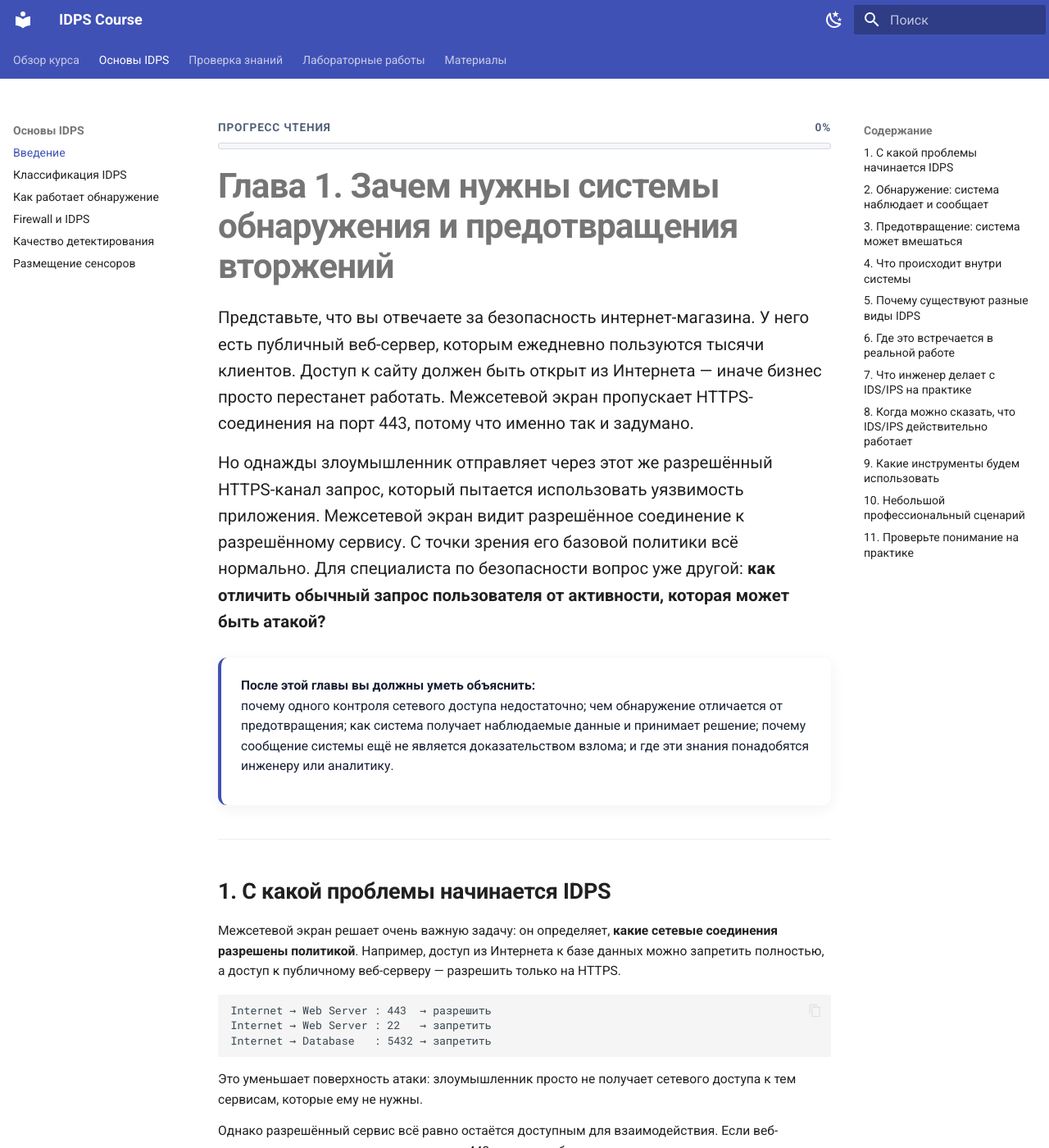
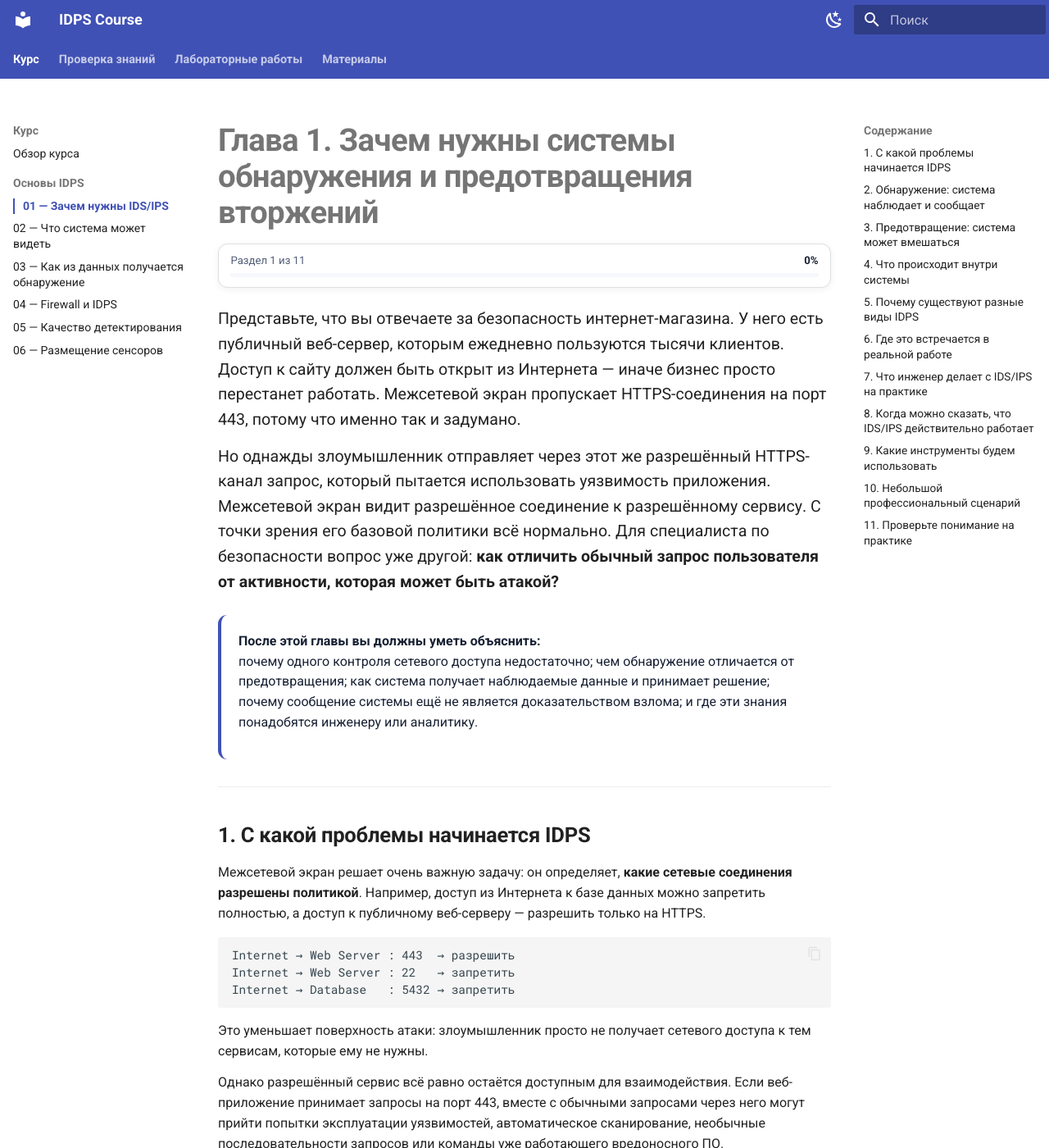
Before and after one commit to 11ndra/spvo, an MkDocs documentation site: the page built from docs/course/01-intro.md, in a window 1280 px wide and 1400 px high. Shown: the whole window at 82% size. Built offline with MkDocs 1.6.1 and Material for MkDocs 9.7.7, drawn with Linux system fonts in a browser that asks for light colours; some of the changed text lies outside the part shown.

```diff
--- a/docs/assets/javascripts/course.js
+++ b/docs/assets/javascripts/course.js
@@ -147,54 +147,114 @@ document.addEventListener("DOMContentLoaded", () => {
 
 
 
-function initializeReadingProgress() {
-  const inner = document.querySelector(".md-content__inner");
-  const article = document.querySelector(".md-content__inner > article, .md-content__inner");
-  if (!inner || !article) return;
-  if (inner.querySelector(".reading-progress")) return;
 
-  const progress = document.createElement("div");
-  progress.className = "reading-progress";
-  progress.innerHTML = `
-    <div class="reading-progress__meta">
-      <span>Прогресс чтения</span>
-      <span class="reading-progress__value">0%</span>
+
+
+function getChapterSlug(pathname = window.location.pathname) {
+  const match = pathname.match(/\/course\/([^/]+)\/?$/);
+  return match ? match[1] : null;
+}
+
+function chapterProgressKey(slug) {
+  return `idps:chapter-progress:${slug}`;
+}
+
+function readSavedChapterProgress(slug) {
+  if (!slug) return 0;
+  const raw = Number(localStorage.getItem(chapterProgressKey(slug)) || 0);
+  return Number.isFinite(raw) ? Math.max(0, Math.min(100, raw)) : 0;
+}
+
+function saveChapterProgress(slug, percent) {
+  if (!slug) return;
+  const previous = readSavedChapterProgress(slug);
+  const next = Math.max(previous, percent >= 95 ? 100 : percent);
+  localStorage.setItem(chapterProgressKey(slug), String(next));
+}
+
+function initializeChapterProgress() {
+  const slug = getChapterSlug();
+  if (!slug) return;
+
+  const inner = document.querySelector(".md-content__inner.md-typeset");
+  const h1 = inner?.querySelector(":scope > h1");
+  if (!inner || !h1 || inner.querySelector(".chapter-progress")) return;
+
+  const headings = [...inner.querySelectorAll(":scope > h2")];
+
+  const widget = document.createElement("div");
+  widget.className = "chapter-progress";
+  widget.innerHTML = `
+    <div class="chapter-progress__meta">
+      <span class="chapter-progress__section">Начало главы</span>
+      <span class="chapter-progress__value">0%</span>
     </div>
-    <div class="reading-progress__track">
-      <div class="reading-progress__bar"></div>
+    <div class="chapter-progress__track" aria-hidden="true">
+      <div class="chapter-progress__bar"></div>
     </div>
   `;
+  h1.insertAdjacentElement("afterend", widget);
 
-  const firstChild = inner.firstElementChild;
-  if (firstChild) {
-    inner.insertBefore(progress, firstChild);
-  } else {
-    inner.appendChild(progress);
+  const bar = widget.querySelector(".chapter-progress__bar");
+  const value = widget.querySelector(".chapter-progress__value");
+  const section = widget.querySelector(".chapter-progress__section");
+
+  function update() {
+    const top = window.scrollY || window.pageYOffset;
+    const start = h1.getBoundingClientRect().top + top;
+    const end = inner.getBoundingClientRect().top + top + inner.scrollHeight - window.innerHeight;
+    const range = Math.max(end - start, 1);
+    const percent = Math.round(Math.max(0, Math.min(1, (top - start) / range)) * 100);
+
+    bar.style.width = `${percent}%`;
+    value.textContent = percent >= 95 ? "Прочитано" : `${percent}%`;
+    widget.classList.toggle("is-complete", percent >= 95);
+
+    let currentIndex = -1;
+    const threshold = 145;
+    headings.forEach((heading, index) => {
+      if (heading.getBoundingClientRect().top <= threshold) currentIndex = index;
+    });
+
+    if (currentIndex >= 0) {
+      const title = headings[currentIndex].textContent.trim();
+      section.textContent = `Раздел ${currentIndex + 1} из ${headings.length} · ${title}`;
+    } else if (headings.length) {
+      section.textContent = `Раздел 1 из ${headings.length}`;
+    }
+
+    saveChapterProgress(slug, percent);
   }
 
-  const bar = progress.querySelector(".reading-progress__bar");
-  const value = progress.querySelector(".reading-progress__value");
+  update();
+  window.addEventListener("scroll", update, { passive: true });
+  window.addEventListener("resize", update);
+}
 
-  function updateProgress() {
-    const rect = article.getBoundingClientRect();
-    const pageTop = window.scrollY || window.pageYOffset;
-    const articleTop = rect.top + pageTop;
-    const articleHeight = article.scrollHeight;
-    const viewportHeight = window.innerHeight;
-    const maxScrollable = Math.max(articleHeight - viewportHeight, 1);
-    const current = Math.min(Math.max(pageTop - articleTop, 0), maxScrollable);
-    const percent = Math.max(0, Math.min(100, Math.round((current / maxScrollable) * 100)));
+function initializeHomeChapterProgress() {
+  document.querySelectorAll(".course-route a[href*='course/']").forEach((link) => {
+    if (link.querySelector(".route-progress")) return;
 
-    bar.style.width = `${percent}%`;
-    value.textContent = `${percent}%`;
-    progress.classList.toggle("reading-progress--done", percent >= 99);
-  }
+    const url = new URL(link.getAttribute("href"), window.location.href);
+    const slug = getChapterSlug(url.pathname);
+    if (!slug) return;
 
-  updateProgress();
-  window.addEventListener("scroll", updateProgress, { passive: true });
-  window.addEventListener("resize", updateProgress);
+    const percent = readSavedChapterProgress(slug);
+    const progress = document.createElement("div");
+    progress.className = "route-progress";
+    progress.innerHTML = `
+      <div class="route-progress__track">
+        <div class="route-progress__bar" style="width:${percent}%"></div>
+      </div>
+      <span class="route-progress__label">${
+        percent >= 100 ? "Прочитано" : percent > 0 ? `${percent}%` : "Не начато"
+      }</span>
+    `;
+    link.appendChild(progress);
+  });
 }
 
 document.addEventListener("DOMContentLoaded", () => {
-  initializeReadingProgress();
+  initializeChapterProgress();
+  initializeHomeChapterProgress();
 });
--- a/docs/assets/stylesheets/extra.css
+++ b/docs/assets/stylesheets/extra.css
@@ -1316,191 +1316,422 @@
 
 
 /* =========================================================
-   v2.7.1 — typography and reading progress refinements
+   v2.7.2 — coherent UI/UX pass
    ========================================================= */
 
-/* Base readability */
+/* Softer surfaces: less "dashboard", more textbook */
+[data-md-color-scheme="default"] {
+  --course-shadow: 0 2px 10px rgba(23, 32, 51, 0.045);
+}
+
+[data-md-color-scheme="slate"] {
+  --course-shadow: 0 2px 12px rgba(0, 0, 0, 0.16);
+}
+
+/* -----------------------------------------------------------------
+   Long-form typography
+   ----------------------------------------------------------------- */
+
+.md-content__inner.md-typeset {
+  max-width: 900px;
+  margin-inline: auto;
+}
+
+body:has(.home-hero) .md-content__inner.md-typeset {
+  max-width: 1120px;
+}
+
 .md-typeset {
-  font-size: .78rem;
+  font-size: .8rem;
 }
 
 .md-typeset h1 {
-  margin: 0 0 1.1rem;
-  font-size: clamp(1.9rem, 3.3vw, 2.45rem);
-  line-height: 1.16;
+  margin: .15rem 0 1.05rem;
+  font-size: clamp(1.85rem, 3vw, 2.25rem);
+  line-height: 1.15;
   font-weight: 780;
-  letter-spacing: -0.02em;
+  letter-spacing: -.018em;
 }
 
 .md-typeset h2 {
-  margin-top: 1.75em;
-  margin-bottom: .7em;
-  font-size: clamp(1.35rem, 2.1vw, 1.7rem);
+  margin-top: 1.7em;
+  margin-bottom: .65em;
+  font-size: clamp(1.28rem, 1.9vw, 1.52rem);
   line-height: 1.24;
   font-weight: 730;
+  letter-spacing: -.01em;
 }
 
 .md-typeset h3 {
-  margin-top: 1.35em;
-  margin-bottom: .55em;
-  font-size: clamp(1.08rem, 1.5vw, 1.24rem);
-  line-height: 1.28;
+  margin-top: 1.3em;
+  margin-bottom: .5em;
+  font-size: clamp(1.04rem, 1.35vw, 1.16rem);
+  line-height: 1.3;
   font-weight: 700;
 }
 
 .md-typeset h4 {
   margin-top: 1.1em;
-  margin-bottom: .45em;
-  font-size: 1rem;
+  margin-bottom: .42em;
+  font-size: .94rem;
   line-height: 1.32;
+  font-weight: 700;
 }
 
 .md-typeset p,
 .md-typeset li {
-  line-height: 1.58;
+  line-height: 1.56;
 }
 
 .md-typeset p {
-  margin: 0 0 .85em;
+  margin: 0 0 .82em;
 }
 
 .md-typeset ul,
 .md-typeset ol {
-  margin-top: .55em;
+  margin-top: .5em;
   margin-bottom: .85em;
 }
 
 .md-typeset li + li {
-  margin-top: .18em;
-}
-
-.md-content__inner > h1:first-child {
-  margin-top: .2rem;
-}
-
-/* Slightly denser long-form blocks */
+  margin-top: .16em;
+}
+
+.md-typeset blockquote {
+  margin: 1rem 0;
+  padding-left: .9rem;
+  line-height: 1.55;
+}
+
+/* Intro should feel important, but not oversized */
 .chapter-lead {
-  margin: 0 0 1.35rem;
-  font-size: 1.02rem;
-  line-height: 1.68;
+  margin: 0 0 1.25rem;
+  font-size: .98rem;
+  line-height: 1.62;
 }
 
 .chapter-lead p {
-  margin: 0 0 .8rem;
-}
-
-.chapter-outcomes,
-.chapter-summary,
-.page-goal,
-.callout-banner,
-.lab-header,
-.quiz,
+  margin-bottom: .72rem;
+}
+
+.chapter-outcomes {
+  margin: 1.15rem 0 1.6rem;
+  padding: .95rem 1.05rem;
+  box-shadow: none;
+}
+
+.chapter-outcomes p {
+  line-height: 1.55;
+}
+
+.chapter-summary {
+  margin: 1.55rem 0 1.2rem;
+  padding: 1rem 1.05rem;
+  box-shadow: none;
+}
+
 .next-step {
-  box-shadow: var(--course-shadow);
-}
-
-.chapter-outcomes p,
-.chapter-summary p,
-.page-goal,
-.next-step,
-.quiz p {
-  line-height: 1.56;
-}
-
-/* Homepage rhythm */
+  box-shadow: none;
+}
+
+/* -----------------------------------------------------------------
+   Home page hierarchy
+   ----------------------------------------------------------------- */
+
 .home-hero {
-  padding: 2.2rem 2.2rem;
+  padding: 2rem 2rem;
+  margin-bottom: 2rem;
+  box-shadow: none;
 }
 
 .home-hero h1 {
-  font-size: clamp(2rem, 4.2vw, 3.2rem);
+  max-width: 850px;
+  font-size: clamp(1.95rem, 3.5vw, 2.8rem);
   line-height: 1.08;
 }
 
 .home-hero-lead {
-  font-size: 1rem;
-  line-height: 1.65;
+  max-width: 800px;
+  font-size: .98rem;
+  line-height: 1.62;
+}
+
+.home-hero-question {
+  padding: .85rem 1rem;
 }
 
 .home-hero-question strong {
-  line-height: 1.45;
-}
-
-.big-question h3,
-.problem-card h3,
-.learning-duo h3,
-.course-card h3 {
-  line-height: 1.34;
-}
-
-/* Slightly reduce very airy surfaces */
-.course-card,
-.visual-card,
+  font-size: .98rem;
+  line-height: 1.44;
+}
+
+.big-question,
 .problem-card,
 .learning-duo section,
 .course-route a,
-.big-question {
-  padding: 1.05rem 1.1rem;
-}
-
-/* Reading progress */
-.reading-progress {
+.tool-strip > div,
+.concept-card,
+.system-map > div,
+.role-grid > article,
+.visual-card,
+.course-card {
+  box-shadow: none;
+}
+
+.big-question,
+.problem-card,
+.learning-duo section,
+.course-route a {
+  padding: .95rem 1rem;
+}
+
+.problem-card h3,
+.big-question h3,
+.learning-duo h3 {
+  line-height: 1.34;
+}
+
+/* -----------------------------------------------------------------
+   Navigation
+   ----------------------------------------------------------------- */
+
+.md-tabs__link {
+  font-size: .72rem;
+  font-weight: 650;
+}
+
+.md-tabs__item--active .md-tabs__link {
+  font-weight: 760;
+}
+
+.md-nav__link {
+  line-height: 1.35;
+}
+
+.md-nav__link--active {
+  font-weight: 720;
+}
+
+.md-sidebar--primary .md-nav__link--active {
+  padding-left: .5rem;
+  border-left: 2px solid var(--md-primary-fg-color);
+}
+
+.md-sidebar--primary .md-nav__title {
+  font-weight: 760;
+}
+
+.md-nav--secondary .md-nav__link {
+  font-size: .68rem;
+  line-height: 1.36;
+}
+
+/* -----------------------------------------------------------------
+   Tabs, code, tables
+   ----------------------------------------------------------------- */
+
+.md-typeset .tabbed-set {
+  margin: 1rem 0 1.35rem;
+}
+
+.md-typeset .tabbed-labels {
+  gap: .2rem;
+  border-bottom: 1px solid var(--course-border);
+}
+
+.md-typeset .tabbed-labels > label {
+  padding: .55rem .7rem;
+  font-size: .74rem;
+  font-weight: 700;
+}
+
+.md-typeset code {
+  font-size: .76em;
+}
+
+.md-typeset pre > code {
+  font-size: .72rem;
+  line-height: 1.48;
+}
+
+.md-typeset table:not([class]) {
+  font-size: .74rem;
+}
+
+.md-typeset table:not([class]) th,
+.md-typeset table:not([class]) td {
+  padding: .55rem .65rem;
+}
+
+/* -----------------------------------------------------------------
+   Interactive elements: calmer density
+   ----------------------------------------------------------------- */
+
+.quiz {
+  margin: 1rem 0;
+  padding: 1rem;
+  box-shadow: none;
+}
+
+.quiz button {
+  margin: .4rem 0;
+  padding: .66rem .78rem;
+  line-height: 1.4;
+}
+
+.detection-pipeline,
+.ids-ips-demo,
+.diagnostic-chain {
+  box-shadow: none;
+}
+
+/* -----------------------------------------------------------------
+   Chapter reading progress
+   ----------------------------------------------------------------- */
+
+.chapter-progress {
   position: sticky;
-  top: 0;
-  z-index: 9;
-  margin: -.2rem 0 1rem;
-  padding-top: .15rem;
-  background: transparent;
-}
-
-.reading-progress__meta {
+  top: 3rem;
+  z-index: 7;
+  margin: -.25rem 0 1.15rem;
+  padding: .58rem .72rem .62rem;
+  border: 1px solid var(--course-border);
+  border-radius: .58rem;
+  background: color-mix(in srgb, var(--course-surface) 92%, transparent);
+  backdrop-filter: blur(8px);
+  box-shadow: 0 2px 10px rgba(0, 0, 0, .06);
+}
+
+.chapter-progress__meta {
   display: flex;
   align-items: center;
   justify-content: space-between;
-  margin-bottom: .38rem;
-  font-size: .68rem;
+  gap: .8rem;
+  margin-bottom: .36rem;
+  color: var(--course-muted);
+  font-size: .66rem;
+  line-height: 1.2;
+}
+
+.chapter-progress__section {
+  overflow: hidden;
+  text-overflow: ellipsis;
+  white-space: nowrap;
+}
+
+.chapter-progress__value {
+  flex: 0 0 auto;
   font-weight: 800;
-  letter-spacing: .06em;
-  text-transform: uppercase;
-  color: var(--course-muted);
-}
-
-.reading-progress__track {
-  width: 100%;
-  height: 8px;
+  color: var(--course-text);
+}
+
+.chapter-progress__track {
+  height: 5px;
+  overflow: hidden;
   border-radius: 999px;
-  overflow: hidden;
-  background: var(--course-surface-soft);
-  border: 1px solid var(--course-border);
-}
-
-.reading-progress__bar {
-  width: 0%;
+  background: var(--course-surface-soft);
+}
+
+.chapter-progress__bar {
+  width: 0;
   height: 100%;
   border-radius: inherit;
-  background: linear-gradient(90deg, var(--md-primary-fg-color), var(--md-accent-fg-color));
-  transition: width .12s ease-out;
-}
-
-.reading-progress--done .reading-progress__meta span:last-child {
+  background: var(--md-primary-fg-color);
+  transition: width .12s linear;
+}
+
+.chapter-progress.is-complete .chapter-progress__value {
   color: var(--md-primary-fg-color);
 }
 
-/* Make content a bit more compact on narrow screens */
-@media screen and (max-width: 700px) {
+/* Per-chapter progress on the home route */
+.course-route a {
+  position: relative;
+}
+
+.route-progress {
+  grid-column: 1 / -1;
+  display: grid;
+  grid-template-columns: 1fr auto;
+  gap: .5rem;
+  align-items: center;
+  margin-top: .42rem;
+}
+
+.route-progress__track {
+  height: 4px;
+  overflow: hidden;
+  border-radius: 999px;
+  background: var(--course-surface-soft);
+}
+
+.route-progress__bar {
+  height: 100%;
+  border-radius: inherit;
+  background: var(--md-primary-fg-color);
+}
+
+.route-progress__label {
+  min-width: 54px;
+  text-align: right;
+  color: var(--course-muted);
+  font-size: .63rem;
+  font-weight: 700;
+}
+
+/* -----------------------------------------------------------------
+   Accessibility / motion
+   ----------------------------------------------------------------- */
+
+a:focus-visible,
+button:focus-visible,
+label:focus-visible {
+  outline: 3px solid color-mix(in srgb, var(--md-accent-fg-color) 45%, transparent);
+  outline-offset: 2px;
+}
+
+@media (prefers-reduced-motion: reduce) {
+  *,
+  *::before,
+  *::after {
+    scroll-behavior: auto !important;
+    animation-duration: .001ms !important;
+    animation-iteration-count: 1 !important;
+    transition-duration: .001ms !important;
+  }
+}
+
+@media screen and (max-width: 760px) {
+  .md-content__inner.md-typeset {
+    max-width: none;
+  }
+
   .md-typeset {
-    font-size: .76rem;
+    font-size: .78rem;
+  }
+
+  .md-typeset h1 {
+    font-size: 1.72rem;
+  }
+
+  .md-typeset h2 {
+    font-size: 1.25rem;
   }
 
   .home-hero {
-    padding: 1.45rem 1.2rem;
+    padding: 1.35rem 1.15rem;
   }
 
   .home-hero h1 {
-    line-height: 1.1;
-  }
-
-  .chapter-lead {
-    font-size: .98rem;
-  }
-}
+    font-size: 1.9rem;
+  }
+
+  .chapter-progress {
+    top: 2.7rem;
+    padding: .5rem .6rem;
+  }
+
+  .chapter-progress__section {
+    max-width: 72%;
+  }
+}
--- a/mkdocs.yml
+++ b/mkdocs.yml
@@ -9,6 +9,9 @@ theme:
     - navigation.tabs
     - navigation.sections
     - navigation.top
+    - navigation.footer
+    - navigation.tracking
+    - toc.follow
     - content.code.copy
     - content.code.annotate
     - search.suggest
@@ -54,14 +57,15 @@ extra_javascript:
   - assets/javascripts/course.js
 
 nav:
-  - Обзор курса: index.md
-  - Основы IDPS:
-      - Введение: course/01-intro.md
-      - Классификация IDPS: course/02-classification.md
-      - Как работает обнаружение: course/03-detection.md
-      - Firewall и IDPS: course/04-firewall-vs-idps.md
-      - Качество детектирования: course/05-detection-quality.md
-      - Размещение сенсоров: course/06-placement.md
+  - Курс:
+      - Обзор курса: index.md
+      - Основы IDPS:
+          - "01 — Зачем нужны IDS/IPS": course/01-intro.md
+          - "02 — Что система может видеть": course/02-classification.md
+          - "03 — Как из данных получается обнаружение": course/03-detection.md
+          - "04 — Firewall и IDPS": course/04-firewall-vs-idps.md
+          - "05 — Качество детектирования": course/05-detection-quality.md
+          - "06 — Размещение сенсоров": course/06-placement.md
   - Проверка знаний:
       - Pre-Lab Test №1: prelab/index.md
   - Лабораторные работы:
```
Also changed, not shown: README.md (+21 -0 lines).
